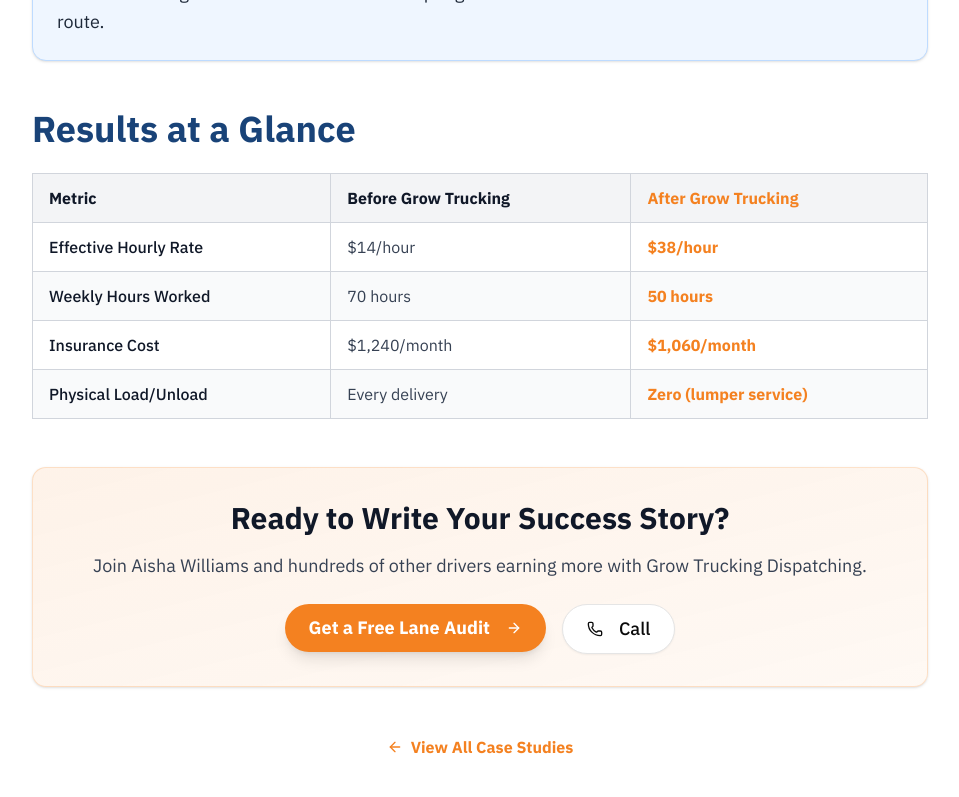
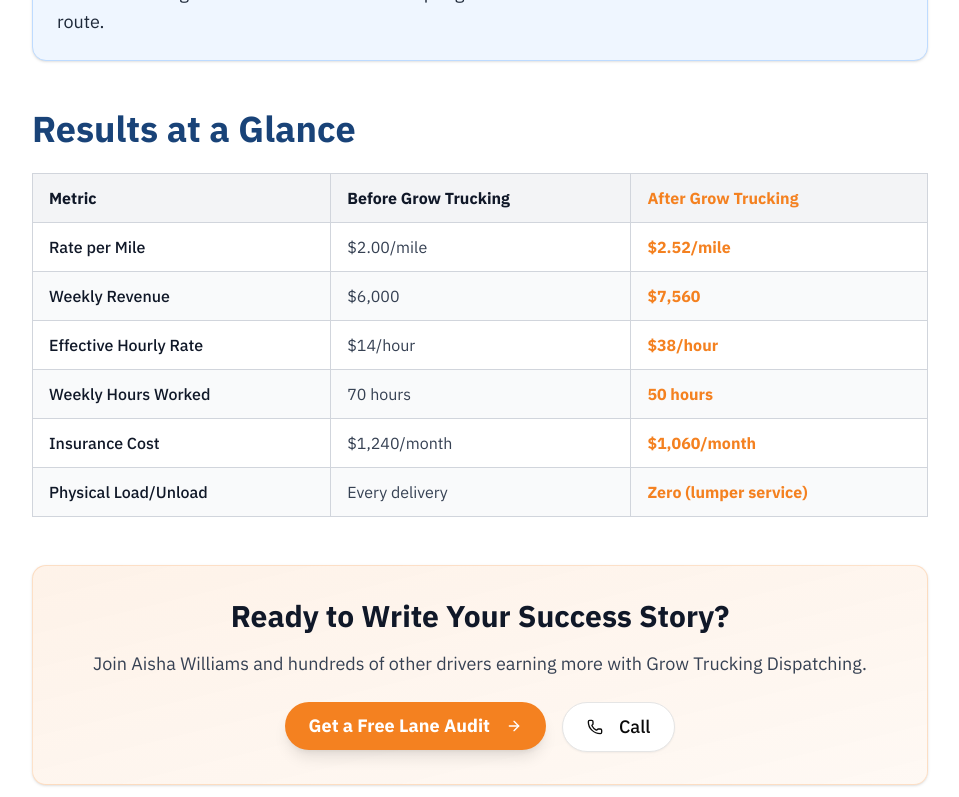
Before and after one commit to codebyshoaib/grow-trucking, a Next.js app in the folder frontend/: page /case-studies/aisha-williams in a window 1280 px wide. Shown: the part 1695-2492 px from the top of the page, without its empty margins (160-1119 px from the left). Built offline with nearby package versions, Linux system fonts and the light colour scheme; no server answers.

Commit message:
updates case studies data

```diff
--- a/frontend/app/about-our-partners/layout.tsx
+++ b/frontend/app/about-our-partners/layout.tsx
@@ -1,10 +1,10 @@
 import type { Metadata } from "next";
 
 export const metadata: Metadata = {
-    title: "About Our Partners | Grow Trucking",
+    title: "We Work With | Grow Trucking",
     description: "Discover Grow Trucking's strategic partnerships with premier freight brokers including C.H. Robinson, J.B. Hunt, TQL, Echo Global Logistics, and more. Access premium freight opportunities through our trusted network.",
     openGraph: {
-        title: "About Our Partners | Grow Trucking",
+        title: "We Work With | Grow Trucking",
         description: "Strategic partnerships with premier freight brokers for premium freight opportunities.",
     },
 };
--- a/frontend/components/layout/Header/HeaderNav.tsx
+++ b/frontend/components/layout/Header/HeaderNav.tsx
@@ -21,6 +21,10 @@ export default function HeaderNav({ isScrolled = false }: HeaderNavProps) {
 
     const navItems: NavItem[] = [
 
+        {
+            label: 'Home',
+            href: '/',
+        },
         {
             label: 'About',
             href: '/about',
@@ -186,7 +190,7 @@ export default function HeaderNav({ isScrolled = false }: HeaderNavProps) {
                                                     </li>
                                                 ))}
                                             </ul>
-                                            {/* Right column - Partners in 2-column grid (only show when hovering "About Our Partners") */}
+                                            {/* Right column - Partners in 2-column grid (only show when hovering "We Work With") */}
                                             {activePartners.length > 0 && (
                                                 <ul className="flex-1 p-2 min-h-[200px] grid grid-cols-2 gap-0">
                                                     {activePartners.map((partner) => (
--- a/frontend/components/pages/about/OurVision.tsx
+++ b/frontend/components/pages/about/OurVision.tsx
@@ -35,10 +35,10 @@ export default function OurVision() {
                     </div>
                     {/* Left Column - Content */}
                     <div className="lg:w-1/2 flex flex-col items-start">
-                        <Badge className="mb-4">OUR VISION</Badge>
+                        <Badge className="mb-4">VISION</Badge>
 
                         <h2 className="uppercase text-4xl md:text-5xl font-extrabold text-secondary mb-6 leading-tight">
-                            Our Special Services
+                            Our Vision
                         </h2>
 
                         <p className="text-lg text-gray-700 leading-relaxed mb-6">
--- a/frontend/components/pages/case-studies/CaseStudiesPage.tsx
+++ b/frontend/components/pages/case-studies/CaseStudiesPage.tsx
@@ -191,7 +191,7 @@ export default function CaseStudiesPage() {
                                                         {study.driverName}
                                                     </h3>
                                                     <p className="text-sm sm:text-base md:text-lg lg:text-xl text-gray-300 mb-4 sm:mb-6">
-                                                        {study.freightLane} • {study.equipmentBadge}
+                                                        {study.equipmentBadge}
                                                     </p>
 
                                                     <div className="mb-4 sm:mb-6">
--- a/frontend/components/pages/partner/PartnerRelationship.tsx
+++ b/frontend/components/pages/partner/PartnerRelationship.tsx
@@ -40,7 +40,7 @@ export default function PartnerRelationship({ partner }: PartnerRelationshipProp
     // Card 3: Our Partnership (always show)
     cards.push({
         icon: <Handshake className="w-12 h-12" />,
-        title: 'Our Partnership',
+        title: 'Our Relationship',
         description: partner.relationship,
         number: '03'
     })
--- a/frontend/components/pages/partners/PartnersBanner.tsx
+++ b/frontend/components/pages/partners/PartnersBanner.tsx
@@ -3,11 +3,11 @@ import PageBanner from '@/components/pages/PageBanner'
 export default function PartnersBanner() {
     return (
         <PageBanner
-            title="About Our Partners"
+            title="We Work With"
             description="Strategic partnerships with premier freight brokers to deliver exceptional freight opportunities and reliable capacity solutions"
             breadcrumbItems={[
                 { label: 'Home', href: '/' },
-                { label: 'About Our Partners', href: '/about-our-partners' }
+                { label: 'We Work With', href: '/about-our-partners' }
             ]}
             imageAlt="Partners Banner"
         />
--- a/frontend/constants/case-studies.config.ts
+++ b/frontend/constants/case-studies.config.ts
@@ -50,7 +50,7 @@ export const caseStudies: CaseStudy[] = [
     routeOptimization: 'I-65 South via Indianapolis, cutting 38 miles vs. the I-57 route Marcus used before. Fuel stop optimization saved an additional $44 per trip.',
     metrics: [
       { label: 'Rate per Mile', before: '$2.00/mile', after: '$2.65/mile' },
-      { label: 'Weekly Revenue', before: '$1,820', after: '$5,375' },
+      { label: 'Weekly Revenue', before: '$6,000', after: '$7,950' },
       { label: 'Empty Miles', before: '340 miles/week', after: '48 miles/week' },
       { label: 'Waiting Hours', before: '4+ hours daily', after: 'Under 30 min' },
     ],
@@ -75,6 +75,7 @@ export const caseStudies: CaseStudy[] = [
     routeOptimization: 'I-20 West with a permitted OD corridor through New Mexico. We arranged fuel discounts at 7 Flying J locations along the route, reducing fuel cost by $0.09/gallon.',
     metrics: [
       { label: 'Rate per Mile', before: '$1.95/mile', after: '$2.80/mile' },
+      { label: 'Weekly Revenue', before: '$5,850', after: '$8,400' },
       { label: 'Weekly Net Income', before: '-$105 (loss)', after: '+$2,225 profit' },
       { label: 'Fuel Cost/Trip', before: '$980', after: '$740' },
       { label: 'Loads per Week', before: '6 loads', after: '9 loads' },
@@ -123,6 +124,8 @@ export const caseStudies: CaseStudy[] = [
     solution: 'Grow Trucking redesigned Linda\'s HOS strategy for solo operation — targeting shorter 550-650 mile days with premium regional shippers in tech equipment and aerospace components out of the Seattle metro. We also registered her authority with 3 freight marketplaces where our team vouched for her safety rating, immediately elevating her broker access.',
     routeOptimization: 'I-90 East through Spokane and I-84 South to Boise, then US-30 to Denver. This route avoided mountain grades near Snoqualmie Pass in winter, reducing tire wear cost by an estimated $800/year.',
     metrics: [
+      { label: 'Rate per Mile', before: '$2.10/mile', after: '$2.60/mile' },
+      { label: 'Weekly Revenue', before: '$6,300', after: '$7,800' },
       { label: 'Revenue vs. Team Era', before: '-40% ($3,200/wk)', after: '-8% ($4,850/wk)' },
       { label: 'Broker Tier Access', before: 'Entry level only', after: 'Preferred carrier status' },
       { label: 'Load Type', before: 'General commodity', after: 'Tech/Aerospace (premium)' },
@@ -148,9 +151,10 @@ export const caseStudies: CaseStudy[] = [
     routeOptimization: 'I-75 South to I-24 West to I-65 South, avoiding the I-57 corridor where weigh stations have caused significant delays for oversized automotive shipments. Saved average of 55 minutes per southbound trip.',
     metrics: [
       { label: 'Weeks to First Contract', before: 'Had no contacts', after: '3 days with Grow Trucking' },
+      { label: 'Rate per Mile', before: '$1.90/mile', after: '$2.90/mile' },
+      { label: 'Weekly Revenue', before: '$5,700', after: '$8,700' },
       { label: 'Weekly Gross Revenue', before: '$0 (starting out)', after: '$9,200/week' },
       { label: 'Truck Payment Coverage', before: 'Needed $7,000', after: '$9,200 — fully covered' },
-      { label: 'Rate per Mile', before: '$1.90/mile', after: '$2.90/mile' },
       { label: 'Rate Compared to Peers', before: 'Entry-level rates', after: 'Veteran premium rates' },
     ],
   },
@@ -172,6 +176,8 @@ export const caseStudies: CaseStudy[] = [
     solution: 'Grow Trucking helped Aisha convert to linehaul freight contracts with two regional e-commerce fulfillment centers. We negotiated a linehaul rate, helped her transition insurance from commercial delivery to OTR cargo coverage saving $180/month, and onboarded her with a lumper service so she wasn\'t unloading freight herself.',
     routeOptimization: 'I-55 North to I-57 to I-70 West. Grow Trucking identified a preferred weigh station bypass for her weight class and arranged a fuel card with a 12-cent per gallon discount at Love\'s and Pilot locations on the route.',
     metrics: [
+      { label: 'Rate per Mile', before: '$2.00/mile', after: '$2.52/mile' },
+      { label: 'Weekly Revenue', before: '$6,000', after: '$7,560' },
       { label: 'Effective Hourly Rate', before: '$14/hour', after: '$38/hour' },
       { label: 'Weekly Hours Worked', before: '70 hours', after: '50 hours' },
       { label: 'Insurance Cost', before: '$1,240/month', after: '$1,060/month' },
@@ -196,6 +202,8 @@ export const caseStudies: CaseStudy[] = [
     solution: 'Grow Trucking identified the hazmat premium opportunity immediately and re-engaged with chemical and industrial shippers who specifically need hazmat-endorsed drivers. Our compliance team helped Carlos file a DataQ challenge on one erroneous CSA violation, which was successfully removed. We also implemented a pre-trip route briefing system to avoid future violations.',
     routeOptimization: 'I-10 West to I-15 North. We flagged three historically problematic inspection sites on I-15 and provided Carlos with updated HOS documentation protocols that reduced his inspection time from 45 minutes to under 10 minutes at those locations.',
     metrics: [
+      { label: 'Rate per Mile', before: '$2.05/mile', after: '$2.70/mile' },
+      { label: 'Weekly Revenue', before: '$6,150', after: '$8,100' },
       { label: 'Rate Premium (Hazmat)', before: 'None claimed ($2.05/mi)', after: '+$0.65/mi ($2.70/mi)' },
       { label: 'CSA Score', before: '68 (restricted access)', after: '41 (preferred access)' },
       { label: 'Inspection Duration', before: '45 min average', after: 'Under 10 min' },
@@ -220,6 +228,8 @@ export const caseStudies: CaseStudy[] = [
     solution: 'Grow Trucking took over all dispatch, broker communication, and paperwork for Tommy. We matched him with a consistent freight lane hauling lumber products from Oregon mills to Midwest distribution centers — a lane with predictable timing that let Tommy reclaim his evenings. Our team manages all check calls, detention disputes, and invoice follow-ups.',
     routeOptimization: 'I-84 East to I-15 North to I-90 East. Identified a seasonal routing adjustment in winter that avoids the Lookout Pass closure risk, rerouting via I-84/US-93 with only a 31-mile addition but eliminating a historically costly weather delay.',
     metrics: [
+      { label: 'Rate per Mile', before: '$1.95/mile', after: '$2.50/mile' },
+      { label: 'Weekly Revenue', before: '$5,850', after: '$7,500' },
       { label: 'Hours on Admin/Night', before: '3–4 hours', after: '0 hours' },
       { label: 'Near-Miss Safety Events', before: '2 in past quarter', after: '0 in 8 months' },
       { label: 'Revenue Change', before: '$5,100/week', after: '$5,850/week' },
@@ -246,7 +256,8 @@ export const caseStudies: CaseStudy[] = [
     metrics: [
       { label: 'Time to First Load', before: 'In crisis, 0 loads', after: '6 hours after onboarding' },
       { label: 'Shipper Dependency', before: '100% one client', after: '4 active broker relationships' },
-      { label: 'Weekly Revenue', before: '$0 (contract lost)', after: '$4,600/week' },
+      { label: 'Rate per Mile', before: '$2.00/mile', after: '$2.85/mile' },
+      { label: 'Weekly Revenue', before: '$6,000', after: '$8,550' },
       { label: 'Fuel Savings/Year', before: 'No program', after: '$2,900/year' },
     ],
   },
@@ -268,6 +279,8 @@ export const caseStudies: CaseStudy[] = [
     solution: 'Grow Trucking repositioned Roy in the specialty liquid market — food-grade corn syrup and industrial lubricants between Midwest processing plants and Ohio manufacturers. We also pursued and successfully collected $3,100 of Roy\'s outstanding detention through our broker dispute escalation process. Going forward, all Roy\'s loads include Grow Trucking-enforced detention clauses.',
     routeOptimization: 'I-94 East to I-90 East. Identified a weight-optimized routing through Wisconsin that uses state-designated heavy haul corridors, avoiding permit requirements that had been adding $300 per trip unnecessarily.',
     metrics: [
+      { label: 'Rate per Mile', before: '$2.10/mile', after: '$2.95/mile' },
+      { label: 'Weekly Revenue', before: '$6,300', after: '$8,850' },
       { label: 'Load Type', before: 'General tanker ($2.10/mi)', after: 'Specialty liquid ($2.95/mi)' },
       { label: 'Detention Recovered', before: '$0 collected', after: '$3,100 recovered' },
       { label: 'Permit Costs', before: '$300/trip', after: '$0 (rerouted)' },
@@ -292,6 +305,8 @@ export const caseStudies: CaseStudy[] = [
     solution: 'Grow Trucking redesigned their operations around a relay model — running the LA-to-Denver leg on one cycle and the Denver-to-NY leg on another, with a 48-hour home base in Denver (where they lived) between legs. This created a hub-and-spoke structure that maintained their high team earnings while giving them consistent home time and medical appointment windows.',
     routeOptimization: 'I-15 North to I-70 East (LA-Denver), then I-70 East to I-76 to I-80 East (Denver-NY). Splitting at Denver also allowed each leg to be optimized for different shippers, improving rate quality on both segments.',
     metrics: [
+      { label: 'Rate per Mile', before: '$2.00/mile', after: '$2.58/mile' },
+      { label: 'Weekly Revenue', before: '$6,000', after: '$7,740' },
       { label: 'Home Time/Month', before: '2 days', after: '8–10 days' },
       { label: 'Revenue vs. Before', before: '$3,100/week', after: '$4,900/week' },
       { label: 'Health Appointment Access', before: 'Severely limited', after: 'Reliable bi-weekly' },
@@ -318,6 +333,7 @@ export const caseStudies: CaseStudy[] = [
     metrics: [
       { label: 'Broker Applications Approved', before: '0 of 7 (rejected)', after: '3 of 3 (with Grow Trucking)' },
       { label: 'Rate per Mile', before: '$1.90/mile', after: '$2.72/mile' },
+      { label: 'Weekly Revenue', before: '$5,700', after: '$8,160' },
       { label: 'Load Board Dependency', before: '100% load board', after: '30% (70% contracted)' },
       { label: 'Month 6 Weekly Revenue', before: '$1,600', after: '$3,900' },
     ],
@@ -340,6 +356,8 @@ export const caseStudies: CaseStudy[] = [
     solution: 'Grow Trucking took over Pat\'s invoicing, collections, and financial documentation. We traced and recovered $17,500 of her outstanding $22,000 in receivables within 45 days. Our team implemented QuickBooks integration with same-day POD upload, and within 90 days Pat had a clean 90-day revenue record that allowed her to successfully refinance her truck at a better rate.',
     routeOptimization: 'I-35 North to I-44 to I-55 North. Identified a fuel optimization circuit using Pat\'s existing fuel card at Casey\'s locations, reducing her fuel spend by $190 per round trip.',
     metrics: [
+      { label: 'Rate per Mile', before: '$2.05/mile', after: '$2.78/mile' },
+      { label: 'Weekly Revenue', before: '$6,150', after: '$8,340' },
       { label: 'Receivables Recovered', before: '$22,000 outstanding', after: '$17,500 recovered (45 days)' },
       { label: 'Invoice Submission Speed', before: '3–7 days (often forgotten)', after: 'Same-day (automated)' },
       { label: 'Fuel Cost per Round Trip', before: '$1,080', after: '$890' },
@@ -364,6 +382,8 @@ export const caseStudies: CaseStudy[] = [
     solution: 'Grow Trucking discovered that Mardi Gras season and Gulf seafood processing had strong northbound freight that few dispatchers knew how to tap. We connected Marco with three Gulf Coast seafood exporters and a specialty food manufacturer running Miami-bound loads. By triangulating his route through Baton Rouge, we added a profitable third leg to what had been a two-leg trip.',
     routeOptimization: 'I-95 South to US-41 to I-10 West (Miami to New Orleans), then US-90 to Baton Rouge for seafood pickup, then I-10/I-12 back to I-95 North. The triangulated route added 80 miles but generated an additional $900 in revenue per cycle.',
     metrics: [
+      { label: 'Rate per Mile', before: '$2.10/mile', after: '$2.88/mile' },
+      { label: 'Weekly Revenue', before: '$6,300', after: '$8,640' },
       { label: 'Empty Mile Rate', before: '60% empty southbound', after: '12% empty (triangulated)' },
       { label: 'Operating Ratio', before: '95.4%', after: '78.2%' },
       { label: 'Revenue per Cycle', before: '$2,100', after: '$4,350' },
@@ -390,6 +410,7 @@ export const caseStudies: CaseStudy[] = [
     metrics: [
       { label: 'Unpaid Load Recovered', before: '$1,840 withheld', after: '$1,840 recovered' },
       { label: 'Rate per Mile', before: '$1.95/mile (negotiated down)', after: '$2.62/mile (Grow Trucking rate)' },
+      { label: 'Weekly Revenue', before: '$5,850', after: '$7,860' },
       { label: 'Lease Terms', before: '2 unfair clauses', after: 'Renegotiated by attorney' },
       { label: 'Route Fuel Waste/Year', before: '$3,720 excess', after: 'Eliminated' },
     ],
--- a/frontend/constants/navigation.config.ts
+++ b/frontend/constants/navigation.config.ts
@@ -91,7 +91,7 @@ export const aboutItems: SubmenuItem[] = [
         href: '/about',
     },
     {
-        title: 'About Our Partners',
+        title: 'We Work With',
         href: '/about-our-partners',
         children: partners, // Third-level: individual partners
     },
```
